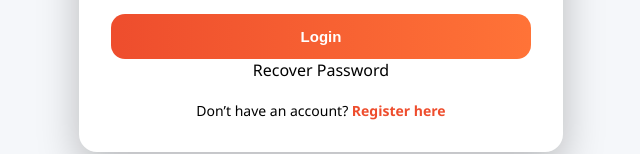
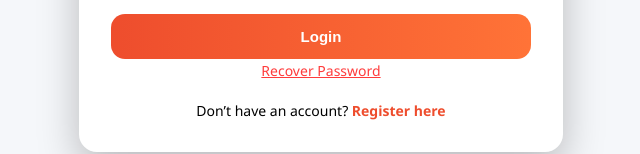
Before and after one commit to cyrose22/capstone-frontend, a React (Vite) app: page / in a window 1280 px wide. Shown: the part 474-628 px from the top of the page, without its empty margins (319-959 px from the left). Built offline with nearby package versions, Linux system fonts and the light colour scheme.

Commit message:
update login

```diff
--- a/src/UI/Login/login.css
+++ b/src/UI/Login/login.css
@@ -149,3 +149,14 @@ input::placeholder {
 .register-link a:hover {
   text-decoration: underline;
 }
+
+.forgot-link {
+  color: #ff3b3b;
+  cursor: pointer;
+  text-decoration: underline;
+  font-size: 14px;
+}
+
+.forgot-link:hover {
+  opacity: 0.8;
+}
```
